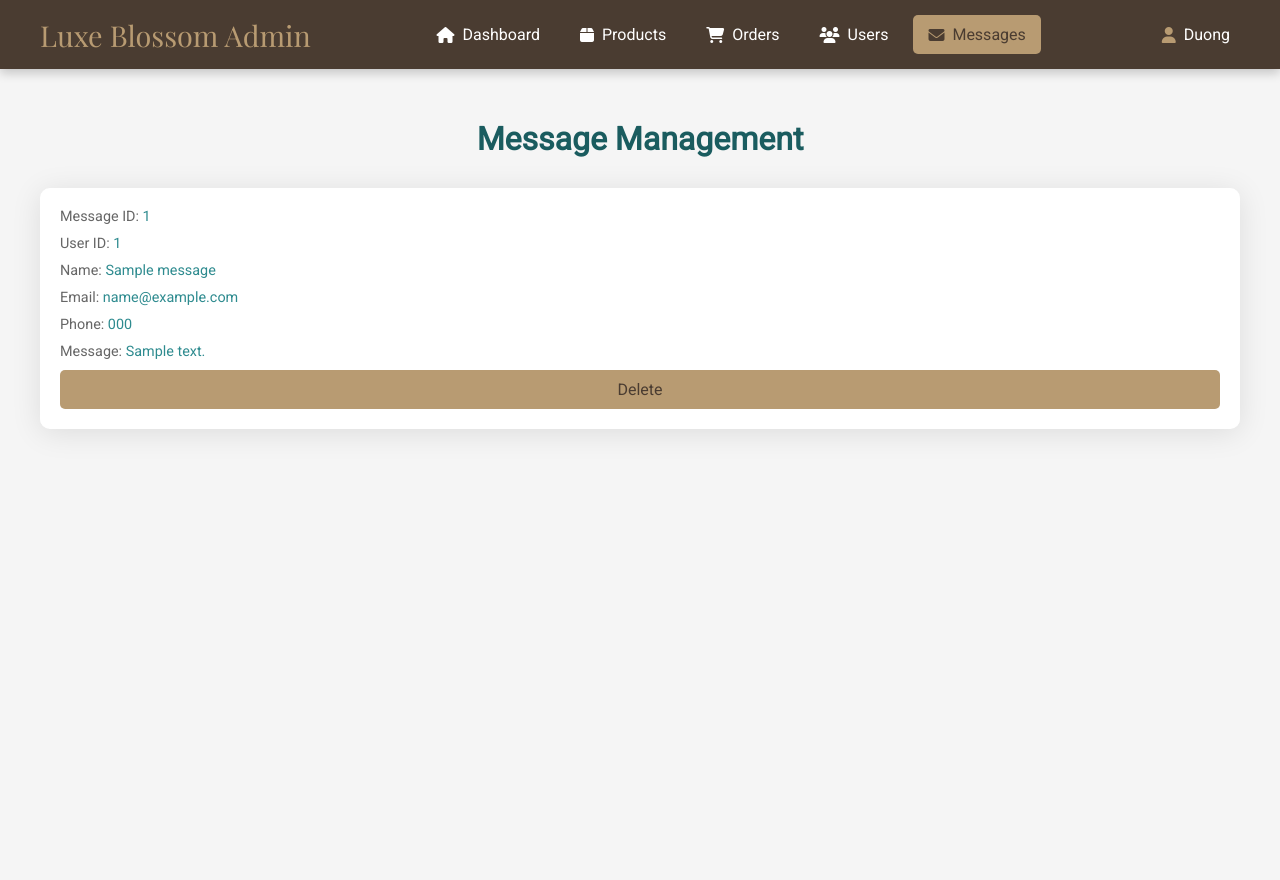
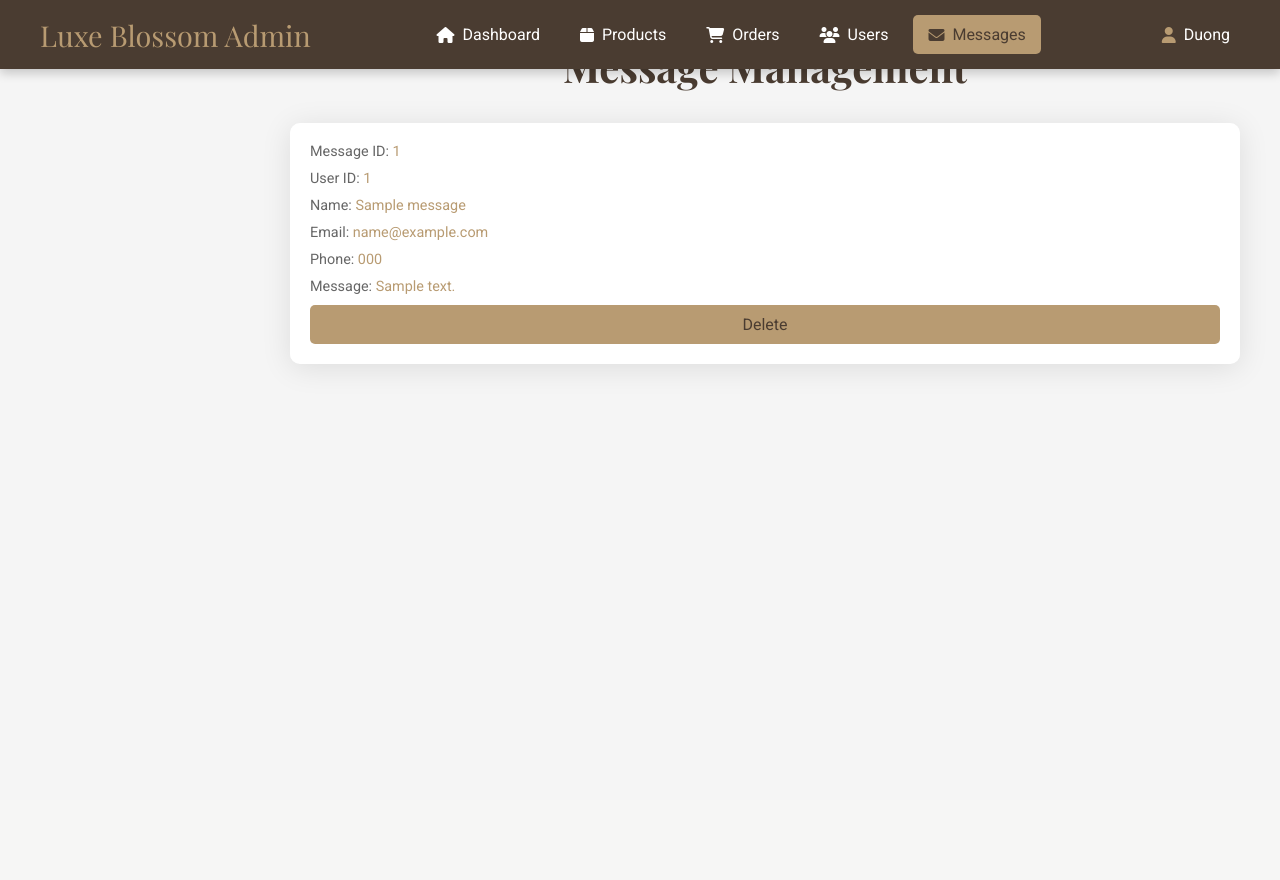
Before and after one commit to Tick2005/Flower-shop, a PHP site: page /admin_message.php in a window 1280 px wide. After the commit the page ends 369 px from the top, so only its background shows below. Run offline with PHP 8.4, Linux system fonts and the light colour scheme; a user stored in the database is signed in; tables that the repository leaves empty hold one stand-in row (values such as "Sample post").

Commit message:
Update admin_message.php

```diff
--- a/admin_message.php
+++ b/admin_message.php
@@ -1,9 +1,10 @@
 <?php
+ob_start(); // Start output buffering
+session_start();
 include 'connection.php';
-session_start();
 
 // Session timeout
-$timeout_duration = 1800; // 30 minutes
+$timeout_duration = 600;
 if (isset($_SESSION['LAST_ACTIVITY']) && (time() - $_SESSION['LAST_ACTIVITY']) > $timeout_duration) {
     session_unset();
     session_destroy();
@@ -23,6 +24,11 @@ if (!$admin_id) {
 // Initialize message array
 $message = $_SESSION['message'] ?? [];
 unset($_SESSION['message']);
+
+// Generate CSRF token if not set
+if (!isset($_SESSION['csrf_token'])) {
+    $_SESSION['csrf_token'] = bin2hex(random_bytes(32));
+}
 
 // Handle delete message
 if (isset($_GET['delete']) && isset($_GET['csrf_token']) && $_GET['csrf_token'] === $_SESSION['csrf_token']) {
@@ -49,19 +55,18 @@ if (isset($_GET['delete']) && isset($_GET['csrf_token']) && $_GET['csrf_token']
     <meta name="viewport" content="width=device-width, initial-scale=1.0">
     <title>Admin Messages - Flower Shop</title>
     <link rel="stylesheet" href="https://cdnjs.cloudflare.com/ajax/libs/font-awesome/6.4.2/css/all.min.css">
-    <link href="https://fonts.googleapis.com/css2?family=Inter:wght@400;500;600;700&display=swap" rel="stylesheet">
+    <link href="https://fonts.googleapis.com/css2?family=Roboto&family=Playfair+Display:wght@400;600&display=swap" rel="stylesheet">
     <style>
         * {
             margin: 0;
             padding: 0;
             box-sizing: border-box;
-            font-family: 'Inter', sans-serif;
+            font-family: 'Roboto', sans-serif;
         }
 
         body {
             background: #f5f5f5;
-            color: #333;
-            padding-top: 80px;
+            color: #4a3c31;
         }
 
         .container {
@@ -72,11 +77,13 @@ if (isset($_GET['delete']) && isset($_GET['csrf_token']) && $_GET['csrf_token']
         .main-content {
             flex: 1;
             padding: 40px;
+            margin-left: 250px;
         }
 
         .messages h1 {
-            font-size: 2rem;
-            color: #1a5c5f;
+            font-family: 'Playfair Display', serif;
+            font-size: 2.5rem;
+            color: #4a3c31;
             margin-bottom: 30px;
             text-align: center;
         }
@@ -107,7 +114,7 @@ if (isset($_GET['delete']) && isset($_GET['csrf_token']) && $_GET['csrf_token']
         }
 
         .box p span {
-            color: #2e8b8f;
+            color: #b89b72;
             font-weight: 500;
         }
 
@@ -133,12 +140,11 @@ if (isset($_GET['delete']) && isset($_GET['csrf_token']) && $_GET['csrf_token']
             position: fixed;
             top: 20px;
             right: 20px;
-            background: rgba(255, 255, 255, 0.95);
-            backdrop-filter: blur(10px);
+            background: #f8d7da;
+            color: #721c24;
             padding: 15px;
             border-radius: 5px;
             box-shadow: 0 4px 30px rgba(0, 0, 0, 0.1);
-            color: #1a5c5f;
             font-weight: 500;
             z-index: 1000;
         }
@@ -150,6 +156,7 @@ if (isset($_GET['delete']) && isset($_GET['csrf_token']) && $_GET['csrf_token']
 
             .main-content {
                 padding: 20px;
+                margin-left: 0;
             }
 
             .box-container {
@@ -208,3 +215,6 @@ if (isset($_GET['delete']) && isset($_GET['csrf_token']) && $_GET['csrf_token']
     </script>
 </body>
 </html>
+<?php
+ob_end_flush(); // Flush the output buffer
+?>
```
